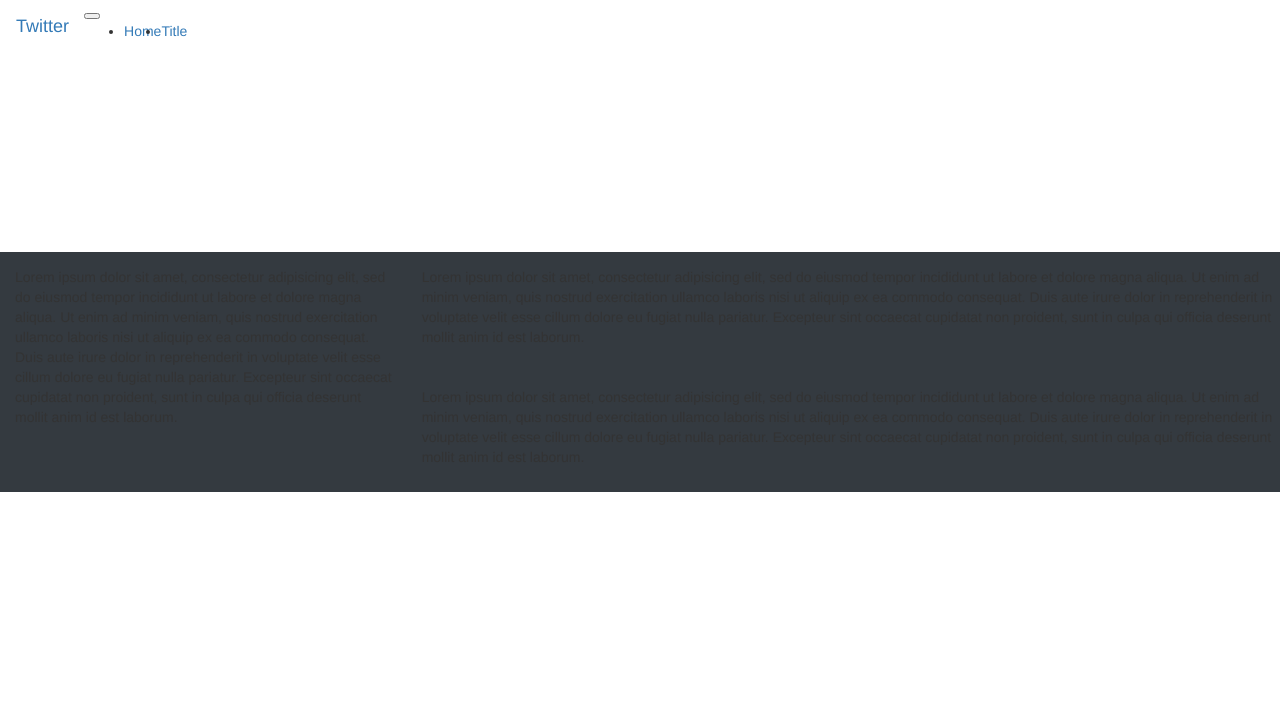
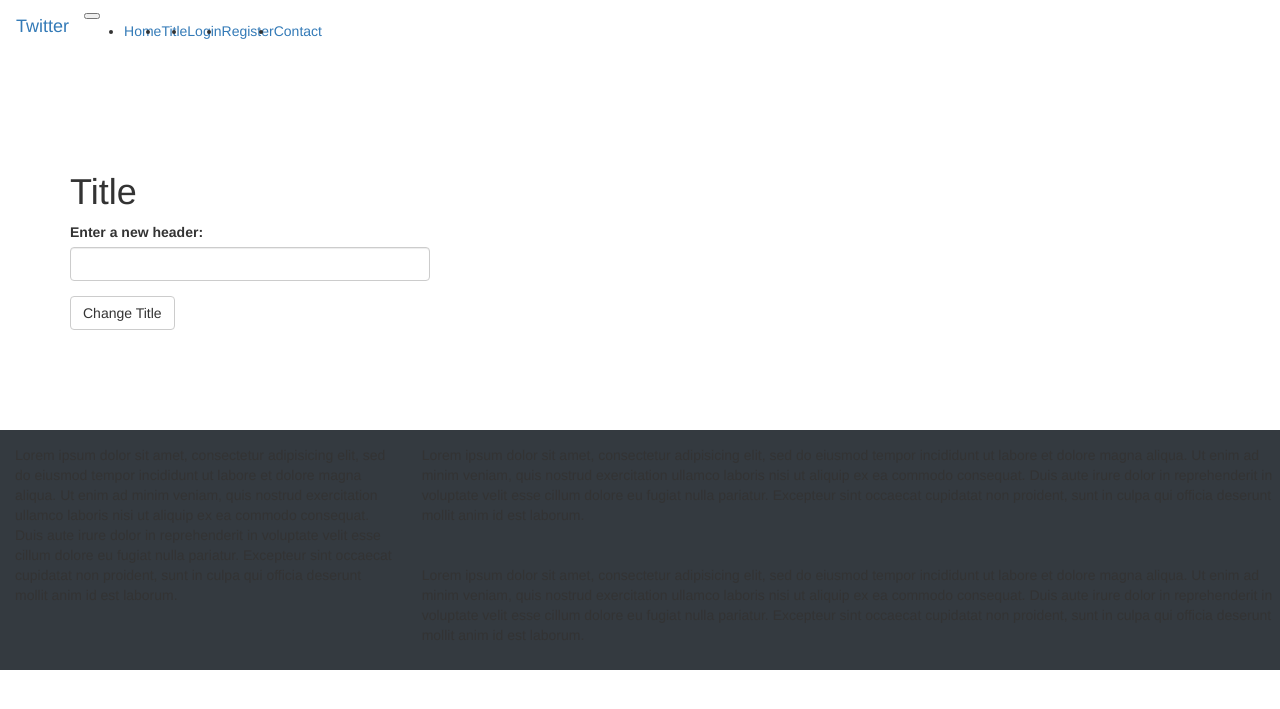
Before and after one commit to ogofbashan/Twitter_replica, a Flask app: page /title in a window 1280 px wide. Shown: the top 709 px of the page. Run offline with Flask 2, Linux system fonts and the light colour scheme; some libraries are stand-ins or nearby versions.

Commit message:
Completed form pages, TODO: add posting, profile, database

```diff
--- a/app/__init__.py
+++ b/app/__init__.py
@@ -1,7 +1,10 @@
 from flask import Flask
 from flask_bootstrap import Bootstrap
+from config import Config
 
 app = Flask(__name__)
 bootstrap = Bootstrap(app)
 
+app.config.from_object(Config)
+
 from app import routes
--- /dev/null
+++ b/app/forms.py
@@ -0,0 +1,29 @@
+from flask_wtf import FlaskForm
+from wtforms import StringField, SubmitField, TextAreaField, PasswordField, IntegerField
+from wtforms.validators import DataRequired, Email, EqualTo
+
+class TitleForm(FlaskForm):
+    title= StringField("Enter a new header:", validators=[DataRequired()])
+    submit= SubmitField('Change Title')
+
+class ContactForm(FlaskForm):
+    name = StringField('Name', validators=[DataRequired()])
+    email = StringField('E-mail', validators=[DataRequired()])
+    message = TextAreaField('Message', validators=[DataRequired()])
+    submit = SubmitField('Send Message')
+
+class LoginForm(FlaskForm):
+    email= StringField('E-mail', validators=[DataRequired(), Email()])
+    password = PasswordField('Password', validators=[DataRequired()])
+    submit = SubmitField('Login')
+
+class RegisterForm(FlaskForm):
+    first_name = StringField('First Name', validators=[DataRequired()])
+    last_name = StringField('Last Name', validators=[DataRequired()])
+    username = StringField('Username', validators=[DataRequired()])
+    email = StringField('Email', validators=[DataRequired()])
+    age = IntegerField('Age')
+    bio = StringField('Bio')
+    password = PasswordField('Password', validators=[DataRequired()])
+    password2= PasswordField('Re-type Password', validators=[DataRequired(), EqualTo('password')])
+    submit = SubmitField('Register')
--- a/app/routes.py
+++ b/app/routes.py
@@ -1,9 +1,11 @@
 from app import app
-from flask import render_template, url_for, redirect
+from flask import render_template, url_for, redirect, flash
+from app.forms import TitleForm, ContactForm, LoginForm, RegisterForm
 
 @app.route('/')
 @app.route('/index')
-def index():
+@app.route('/index/<word>', methods=['GET'])
+def index(word = ''):
     products = [
         {
             'id': 1001,
@@ -30,8 +32,50 @@ def index():
             'desc' : 'Be an influencer today! Christiano Ronaldo gets paid $950,000 for every post he makes.'
         },
     ]
-    return render_template('index.html', title='Home', products=products)
+    return render_template('index.html', title='Home', products=products, word = word)
 
-@app.route('/title')
+@app.route('/title', methods=['GET', 'POST'])
 def title():
-    return render_template('form.html', title='Title')
+    form =TitleForm()
+
+    # handle form submission
+
+    if form.validate_on_submit():
+        text= form.title.data
+
+        return redirect(url_for('index', word = text))
+
+    return render_template('form.html', title='Title', form=form)
+
+@app.route('/contact', methods=['GET', 'POST'])
+def contact():
+    form = ContactForm()
+
+    if form.validate_on_submit():
+        flash(f'Thanks {form.name.data}, your message has been received. We have sent a copy of the submission to {form.email.data}.')
+
+        return redirect(url_for('index'))
+
+    return render_template('form.html', form=form, title='Contact Us')
+
+@app.route('/login', methods=['GET', 'POST'])
+def login():
+    form = LoginForm()
+
+    if form.validate_on_submit():
+        flash(f'You have been logged in!')
+
+        return redirect(url_for('index'))
+
+    return render_template('form.html', form=form, title='Login')
+
+@app.route('/register', methods=['GET', 'POST'])
+def register():
+    form = RegisterForm()
+
+    if form.validate_on_submit():
+        flash(f'You have been registered!')
+
+        return redirect(url_for('login'))
+
+    return render_template('form.html', form=form, title='Register')
--- a/app/templates/base.html
+++ b/app/templates/base.html
@@ -37,6 +37,27 @@
       {% endif %}
         <a class="nav-link" href="{{url_for('title')}}">Title</a>
       </li>
+      {% if title == 'Login' %}
+        <li class="nav-item active">
+      {% else %}
+        <li class="nav-item">
+      {% endif %}
+        <a class="nav-link" href="{{url_for('login')}}">Login</a>
+      </li>
+      {% if title == 'Register' %}
+        <li class="nav-item active">
+      {% else %}
+        <li class="nav-item">
+      {% endif %}
+        <a class="nav-link" href="{{url_for('register')}}">Register</a>
+      </li>
+      {% if title == 'Contact Us' %}
+        <li class="nav-item active">
+      {% else %}
+        <li class="nav-item">
+      {% endif %}
+        <a class="nav-link" href="{{url_for('contact')}}">Contact</a>
+      </li>
     </ul>
   </div>
   </nav>
@@ -44,7 +65,15 @@
 
 {% block content %}
   <header>
-    <!-- TODO: Add error handling or message here -->
+    {% with messages = get_flashed_messages() %}
+      {% if messages %}
+        {% for message in messages %}
+          <script type="text/javascript">
+            alert('{{ message }}');
+          </script>
+        {% endfor %}
+      {% endif %}
+    {% endwith %}
   </header>
   <main>
     {% block app_content %}{% endblock %}
--- a/app/templates/form.html
+++ b/app/templates/form.html
@@ -1,7 +1,14 @@
+{% import 'bootstrap/wtf.html' as wtf %}
 {% extends 'base.html' %}
 
 {% block app_content %}
   <div class="container">
+    <div class="row">
+      <div class="col-md-4 offset-md-4">
+        <h1>{{ title}}</h1>
+        {{wtf.quick_form(form)}}
+      </div>
+    </div>
+  </div>
 
-  </div> <!-- ends container -->
 {% endblock %}
--- a/app/templates/index.html
+++ b/app/templates/index.html
@@ -5,7 +5,11 @@
 
     <div class="row">
       <div class="col md 12">
-        <h1>Twitter</h1>
+        {% if word== ''%}
+          <h1>Twitter</h1>
+        {% else %}
+          <h1>{{ word.title() }}</h1>
+        {% endif %}
         <img src="http://placehold.it/800x150" alt="Banner" class='banner'>
       </div> <!--ends col 12 -->
     </div> <!-- ends row -->
--- /dev/null
+++ b/config.py
@@ -0,0 +1,4 @@
+import os
+
+class Config():
+    SECRET_KEY = os.environ.get('SECRET_KEY') or 'you-will-never-guess'
```
Also changed, not shown: 1 other file.
